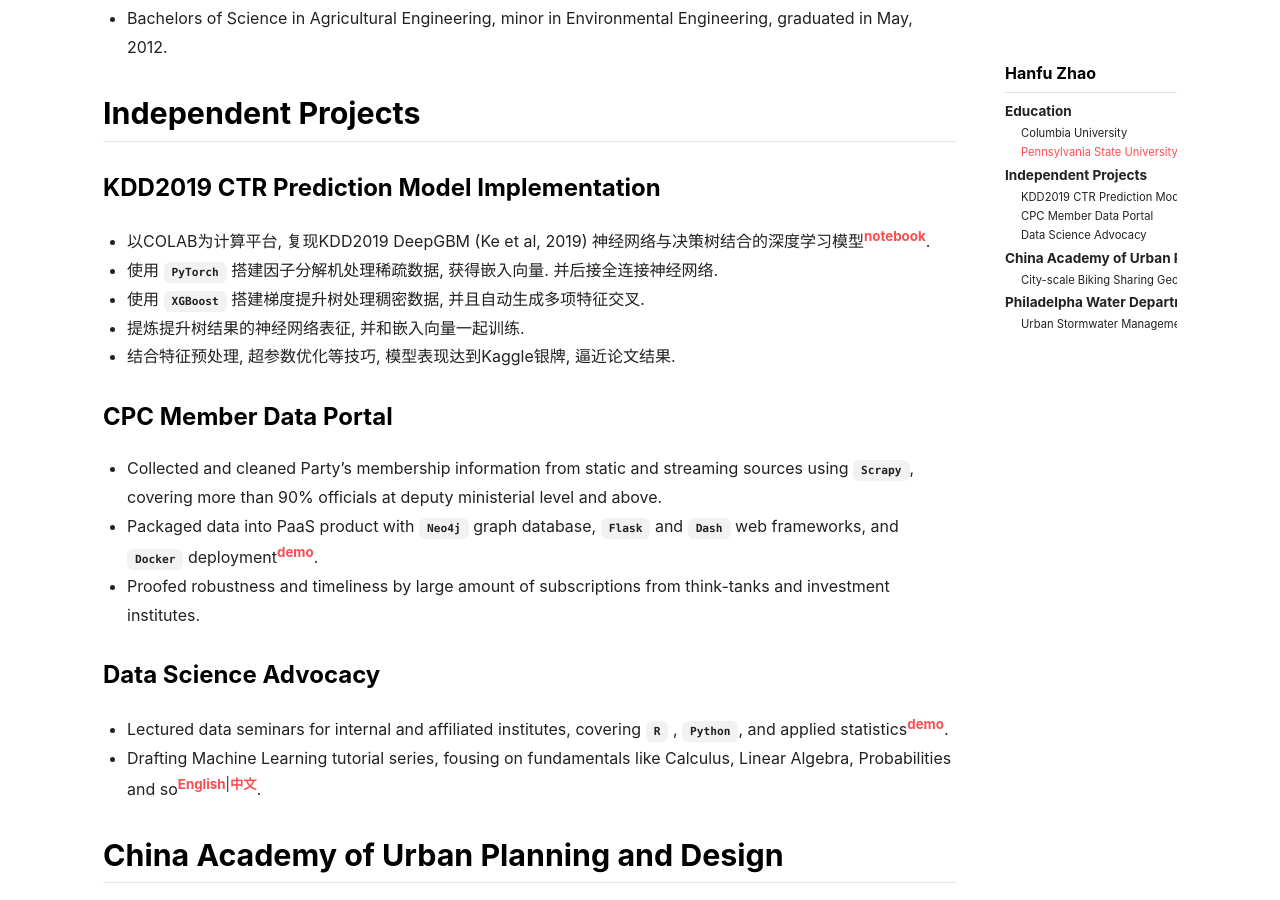
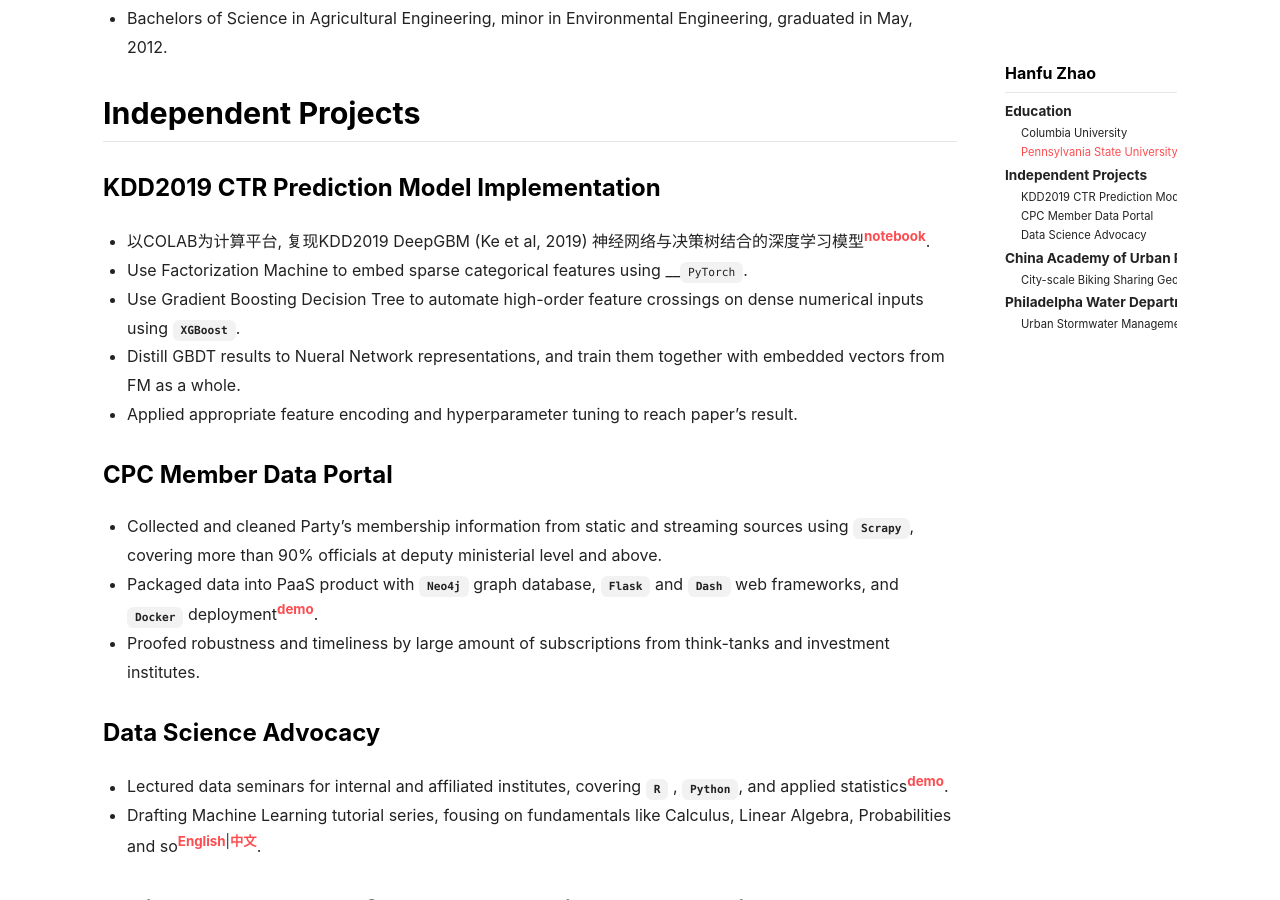
Before and after one commit to hanfu/hanfu.github.io, a Jekyll site: the page built from resume_en.md, in a window 1280 px wide and 900 px high, scrolled down 611 px. Built offline with Jekyll 4.4.1, drawn with Linux system fonts in a browser that asks for light colours; nearby versions of some CDN libraries.

Commit message:
updated resume in en and cn

```diff
--- a/resume_en.md
+++ b/resume_en.md
@@ -29,11 +29,10 @@ Hanfu is an urban planner and data scientist. He was employed by Philadelphia Ci
 
 ### KDD2019 CTR Prediction Model Implementation
 - 以COLAB为计算平台, 复现KDD2019 DeepGBM (Ke et al, 2019) 神经网络与决策树结合的深度学习模型<sup>[notebook](/)</sup>.
-- 使用 __`PyTorch`__ 搭建因子分解机处理稀疏数据, 获得嵌入向量.
-并后接全连接神经网络.
-- 使用 __`XGBoost`__ 搭建梯度提升树处理稠密数据, 并且自动生成多项特征交叉.
-- 提炼提升树结果的神经网络表征, 并和嵌入向量一起训练.
-- 结合特征预处理, 超参数优化等技巧, 模型表现达到Kaggle银牌, 逼近论文结果.
+- Use Factorization Machine to embed sparse categorical features using __`PyTorch`.
+- Use Gradient Boosting Decision Tree to automate high-order feature crossings on dense numerical inputs using __`XGBoost`__.
+- Distill GBDT results to Nueral Network representations, and train them together with embedded vectors from FM as a whole.
+- Applied appropriate feature encoding and hyperparameter tuning to reach paper's result.
 
 ### CPC Member Data Portal
 - Collected and cleaned Party's membership information from static and streaming sources using __`Scrapy`__, covering more than 90% officials at deputy ministerial level and above.
```
Also changed, not shown: resume_cn.md (+0 -1 lines).
